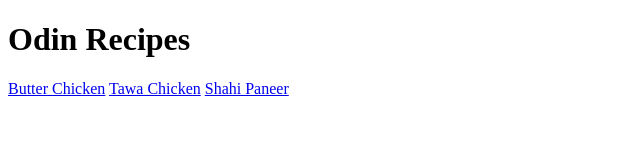
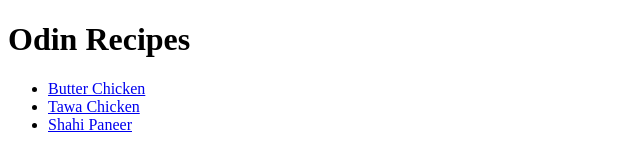
Before and after one commit to raovikrant82/odin-recipes, a plain HTML site: page index.html in a window 1280 px wide. Shown: the whole page, without its empty margins (0-640 px from the left). Drawn offline with Linux system fonts and the light colour scheme.

Commit message:
Listed the recipes' link on the index page

```diff
--- a/index.html
+++ b/index.html
@@ -6,8 +6,10 @@
 </head>
 <body>
     <h1>Odin Recipes</h1>
-    <a href="./recipes/butter_chicken.html">Butter Chicken</a>
-    <a href="./recipes/tawa_chicken.html">Tawa Chicken</a>
-    <a href="./recipes/shahi_paneer.html">Shahi Paneer</a>
+    <ul>
+        <li><a href="./recipes/butter_chicken.html">Butter Chicken</a></li>
+        <li><a href="./recipes/tawa_chicken.html">Tawa Chicken</a></li>
+        <li><a href="./recipes/shahi_paneer.html">Shahi Paneer</a></li>
+    </ul>
 </body>
 </html>
```
